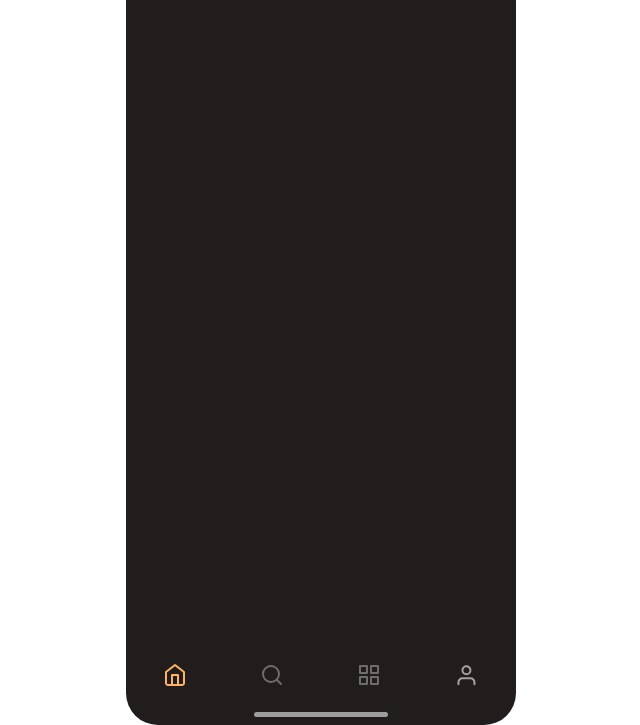
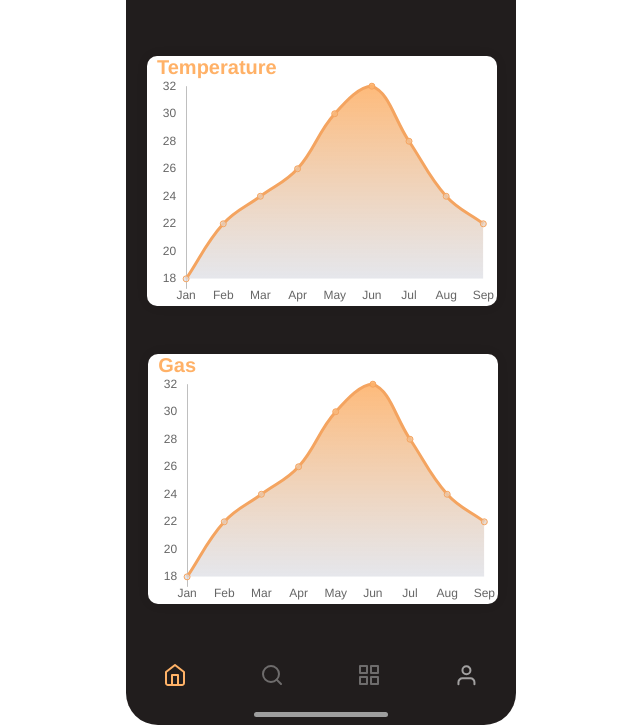
Before and after one commit to nhokthaivt2000/DADN, a website built with Parcel: page smart home app/details.html in a window 1280 px wide. Shown: the part 97-822 px from the top of the page, without its empty margins (319-959 px from the left). Built offline with nearby package versions, Linux system fonts and the light colour scheme; grey boxes are pictures that could not be loaded.

Commit message:
Add files via upload

```diff
--- /dev/null
+++ b/smart home app/Gas Chart.js
@@ -0,0 +1,91 @@
+document.addEventListener('DOMContentLoaded', function () {
+    var ctx = document.getElementById('myChartGas').getContext('2d');
+    var gradient = ctx.createLinearGradient(0, 0, 0, 225);
+    gradient.addColorStop(0, 'rgba(255, 177, 103, 0.9)');
+    gradient.addColorStop(1, 'rgba(215, 227, 244, 0.7)');
+    // Line chart
+    new Chart(document.getElementById('myChartGas'), {
+        type: 'line',
+        data: {
+            labels: [
+                'Jan',
+                'Feb',
+                'Mar',
+                'Apr',
+                'May',
+                'Jun',
+                'Jul',
+                'Aug',
+                'Sep',
+            ],
+            datasets: [
+                {
+                    label: 'Temp (℃)',
+                    fill: true,
+                    backgroundColor: gradient,
+                    borderColor: '#F4A460',
+                    tension: 0.4,
+                    data: [
+                        18, 22, 24, 26, 30, 32, 28, 24, 22,
+                    ],
+                },
+            ],
+        },
+        options: {
+            responsive: true,
+            maintainAspectRatio: false,
+            legend: {
+                display: false,
+            },
+            tooltips: {
+                intersect: false,
+            },
+            hover: {
+                intersect: true,
+            },
+            plugins: {
+                filler: {
+                    propagate: false,
+                },
+            },
+            layout:{
+                padding: {
+                    left: 10,
+                    bottom: 20,
+                },
+            },
+            scales: {
+                xAxes: [
+                    {
+                        reverse: false,
+                        gridLines: {
+                            color: 'rgba(0,0,0,0.0)',
+                        },
+
+                        grid: {
+                            color: 'white',
+                            borderColor: 'white',
+                            tickColor: 'white',
+                        },
+                    },
+                ],
+                yAxes: [
+                    {
+                        ticks: {
+                            stepSize: 2,
+                        },
+                        borderDash: [3, 3],
+                        gridLines: {
+                            color: 'rgba(0,0,0,0.0)',
+                        },
+                        grid: {
+                            color: 'white',
+                            borderColor: 'white',
+                            tickColor: 'white',
+                        },
+                    },
+                ],
+            },
+        },
+    });
+});
--- /dev/null
+++ b/smart home app/Temperature Chart.js
@@ -0,0 +1,91 @@
+document.addEventListener('DOMContentLoaded', function () {
+    var ctx = document.getElementById('myChartTemp').getContext('2d');
+    var gradient = ctx.createLinearGradient(0, 0, 0, 225);
+    gradient.addColorStop(0, 'rgba(255, 177, 103, 0.9)');
+    gradient.addColorStop(1, 'rgba(215, 227, 244, 0.7)');
+    // Line chart
+    new Chart(document.getElementById('myChartTemp'), {
+        type: 'line',
+        data: {
+            labels: [
+                'Jan',
+                'Feb',
+                'Mar',
+                'Apr',
+                'May',
+                'Jun',
+                'Jul',
+                'Aug',
+                'Sep',
+            ],
+            datasets: [
+                {
+                    label: 'Temp (℃)',
+                    fill: true,
+                    backgroundColor: gradient,
+                    borderColor: '#F4A460',
+                    tension: 0.4,
+                    data: [
+                        18, 22, 24, 26, 30, 32, 28, 24, 22,
+                    ],
+                },
+            ],
+        },
+        options: {
+            responsive: true,
+            maintainAspectRatio: false,
+            legend: {
+                display: false,
+            },
+            tooltips: {
+                intersect: false,
+            },
+            hover: {
+                intersect: true,
+            },
+            plugins: {
+                filler: {
+                    propagate: false,
+                },
+            },
+            layout:{
+                padding: {
+                    left: 10,
+                    bottom: 20,
+                },
+            },
+            scales: {
+                xAxes: [
+                    {
+                        reverse: false,
+                        gridLines: {
+                            color: 'rgba(0,0,0,0.0)',
+                        },
+
+                        grid: {
+                            color: 'white',
+                            borderColor: 'white',
+                            tickColor: 'white',
+                        },
+                    },
+                ],
+                yAxes: [
+                    {
+                        ticks: {
+                            stepSize: 2,
+                        },
+                        borderDash: [3, 3],
+                        gridLines: {
+                            color: 'rgba(0,0,0,0.0)',
+                        },
+                        grid: {
+                            color: 'white',
+                            borderColor: 'white',
+                            tickColor: 'white',
+                        },
+                    },
+                ],
+            },
+        },
+    });
+});
--- a/smart home app/details.css
+++ b/smart home app/details.css
@@ -226,3 +226,46 @@
   opacity: 0.6;
   position: absolute;
 }
+.chart-wrapper-temp {
+  margin-top: 50%;
+  width: 350px;
+  background: white;
+  box-shadow: 0 0 0.875rem 0 rgb(33 37 41 / 5%);
+  border-radius: 10px;
+  height: 250px;
+  margin-left: 6%;
+}
+.chart-wrapper-temp p {
+  color: rgba(255, 177, 103, 1);
+  margin: 0px;
+  margin-top: 50px;
+
+  font-size: 20px;
+  font-weight: bold;
+
+}
+.chart-temp{
+  justify-content: center;
+}
+
+.chart-wrapper-gas {
+  margin-top: 135%;
+  width: 350px;
+  background: white;
+  box-shadow: 0 0 0.875rem 0 rgb(33 37 41 / 5%);
+  border-radius: 10px;
+  height: 250px;
+  margin-left: 10%;
+}
+.chart-wrapper-gas p {
+  color: rgba(255, 177, 103, 1);
+  margin: 0px;
+  margin-top: 50px;
+
+  font-size: 20px;
+  font-weight: bold;
+
+}
+.chart-gas{
+  margin-left: -93%;
+}
--- a/smart home app/details.html
+++ b/smart home app/details.html
@@ -6,7 +6,7 @@
     <meta name="viewport" content="width=device-width, initial-scale=1.0" />
     <meta charset="utf-8" />
     <meta property="twitter:card" content="summary_large_image" />
-
+    <link rel="stylesheet" href="https://maxcdn.bootstrapcdn.com/bootstrap/3.3.7/css/bootstrap.min.css">
     <style data-tag="reset-style-sheet">
       html {  line-height: 1.15;}body {  margin: 0;}* {  box-sizing: border-box;  border-width: 0;  border-style: solid;}p,li,ul,pre,div,h1,h2,h3,h4,h5,h6,figure,blockquote,figcaption {  margin: 0;  padding: 0;}button {  background-color: transparent;}button,input,optgroup,select,textarea {  font-family: inherit;  font-size: 100%;  line-height: 1.15;  margin: 0;}button,select {  text-transform: none;}button,[type="button"],[type="reset"],[type="submit"] {  -webkit-appearance: button;}button::-moz-focus-inner,[type="button"]::-moz-focus-inner,[type="reset"]::-moz-focus-inner,[type="submit"]::-moz-focus-inner {  border-style: none;  padding: 0;}button:-moz-focus,[type="button"]:-moz-focus,[type="reset"]:-moz-focus,[type="submit"]:-moz-focus {  outline: 1px dotted ButtonText;}a {  color: inherit;  text-decoration: inherit;}input {  padding: 2px 4px;}img {  display: block;}html { scroll-behavior: smooth  }
     </style>
@@ -39,6 +39,8 @@
       data-tag="font"
     />
     <link rel="stylesheet" href="./style.css" />
+
+
   </head>
   <body>
     <div>
@@ -63,6 +65,20 @@
                 ></path>
               </svg>
             </a>
+          </div>
+          <div class="chart-temp">
+            <div class="chart-wrapper-temp">
+              <p style="margin-left: 10px">Temperature</p>
+              <canvas id="myChartTemp" height="20"></canvas>
+              <script src="https://cdnjs.cloudflare.com/ajax/libs/Chart.js/2.6.0/Chart.js"></script>
+            </div>
+          </div>
+          <div class="chart-gas">
+            <div class="chart-wrapper-gas">
+              <p style="margin-left: 10px">Gas</p>
+              <canvas id="myChartGas" height="20"></canvas>
+              <script src="https://cdnjs.cloudflare.com/ajax/libs/Chart.js/2.6.0/Chart.js"></script>
+            </div>
           </div>
           <div class="details-status-bar">
             <div class="details-i-phone-xornewer">
@@ -129,5 +145,8 @@
         </div>
       </div>
     </div>
+    <script src="Temperature%20Chart.js"></script>
+    <script src="Gas%20Chart.js"></script>
   </body>
+
 </html>
```
